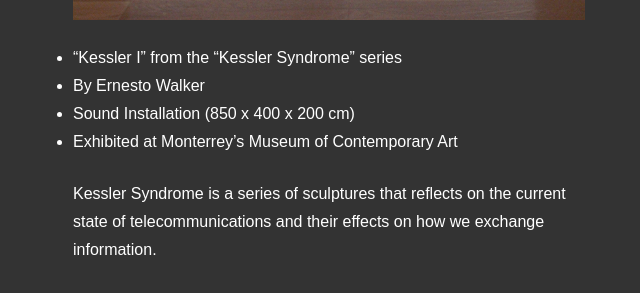
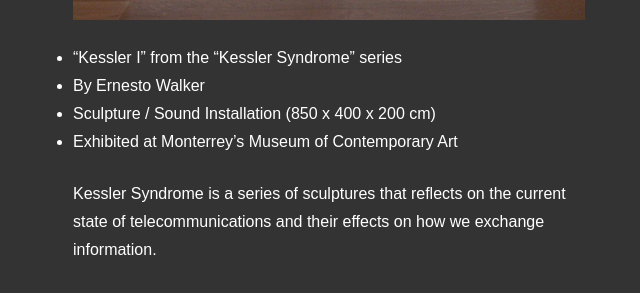
Before and after one commit to MikeMorenoAudio/mikemorenoaudio.github.io, a Jekyll site: the page built from _posts/2019-08-06-sound-installation-–-kessler-i.md, in a window 1280 px wide. Shown: the part 880-1173 px from the top of the page, without its empty margins (311-951 px from the left). Built offline with Jekyll 4.4.1, drawn with Linux system fonts in a browser that asks for light colours; nearby versions of some CDN libraries; some web fonts are replaced.

Commit message:
Update 2019-08-06-sound-installation-–-kessler-i.md

```diff
--- a/_posts/2019-08-06-sound-installation-–-kessler-i.md
+++ b/_posts/2019-08-06-sound-installation-–-kessler-i.md
@@ -8,7 +8,7 @@
 
 * "Kessler I" from the "Kessler Syndrome" series
 * By Ernesto Walker
-* Sound Installation (850 x 400 x 200 cm)
+* Sculpture / Sound Installation (850 x 400 x 200 cm)
 * Exhibited at Monterrey’s Museum of Contemporary Art
 
 Kessler Syndrome is a series of sculptures that reflects on the current state of telecommunications and their effects on how we exchange information.
```
